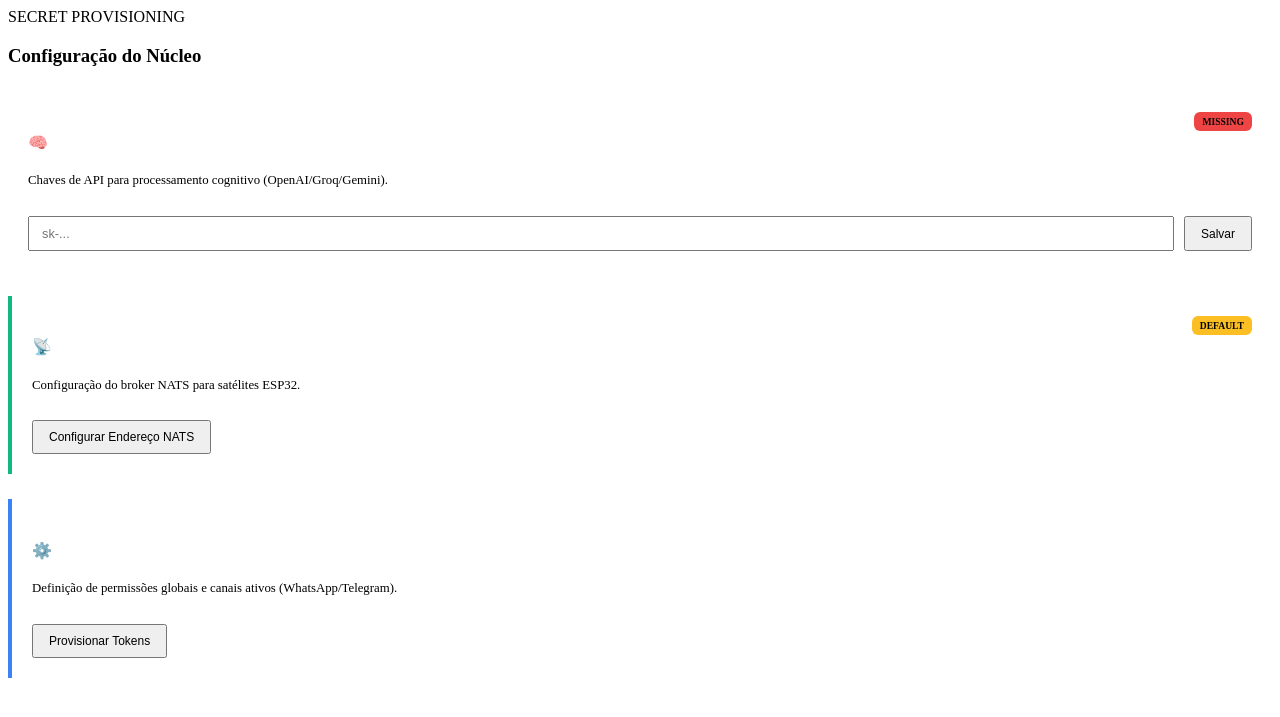
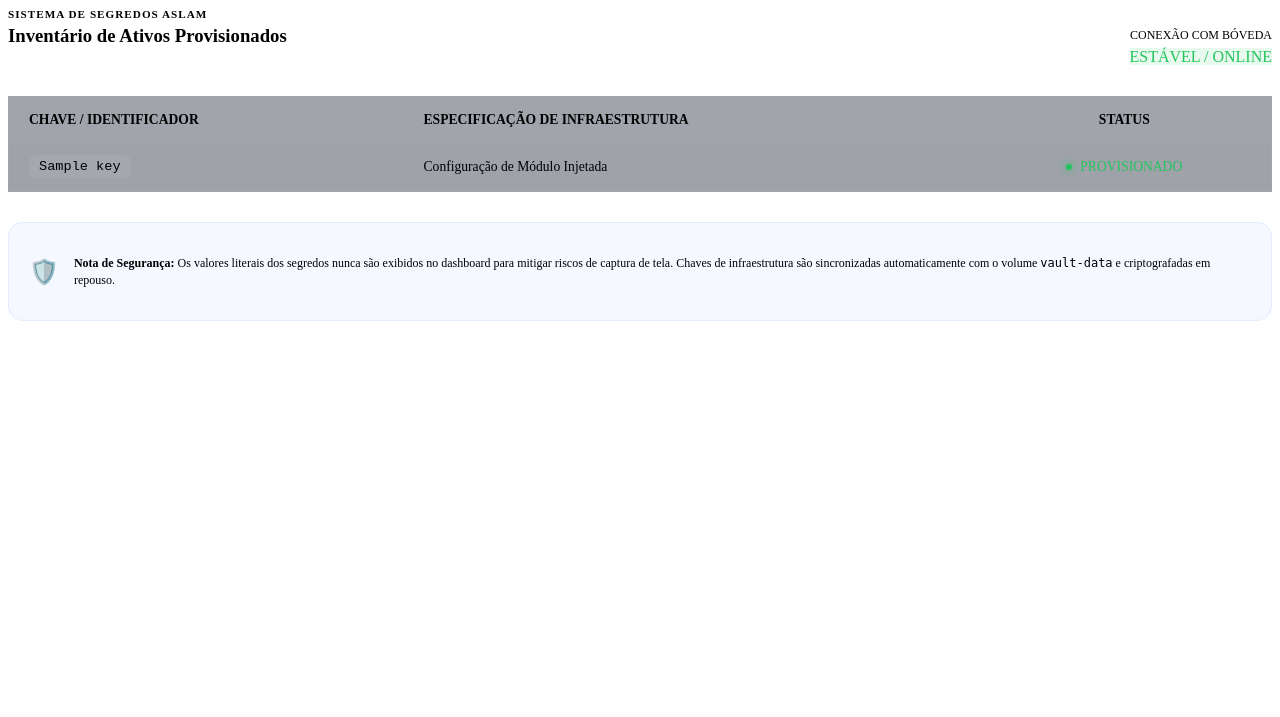
Before and after one commit to AslamSys/mordomo-people, a FastAPI app: template src/templates/vault.html in a window 1280 px wide. Shown: the top 717 px of the page. Run offline with FastAPI, Linux system fonts and the light colour scheme; the template is opened without the code that fills it: most values are stand-ins (such as "Sample title", 1, 10 or a date in 2020); parts of the project's set-up code (start-up, migrations or seed data) failed here and were passed over.

Commit message:
feat: implement vault auto-seeding, technical documentation in secrets, and modular vault UI

```diff
--- a/src/templates/vault.html
+++ b/src/templates/vault.html
@@ -1,49 +1,65 @@
-<div class="provisioning-wizard">
-    <div class="section-label">SECRET PROVISIONING</div>
-    <h3 style="margin-bottom: 25px;">Configuração do Núcleo</h3>
-
-    <div class="setup-list">
-        <!-- Brain Config -->
-        <div class="setup-item glass-card" style="padding: 20px; margin-bottom: 15px; border-left: 4px solid var(--primary);">
-            <div style="display: flex; justify-content: space-between; align-items: flex-start;">
-                <div>
-                    <h4 style="color: white;">🧠 The Brain [LLM]</h4>
-                    <p style="font-size: 0.8rem; color: var(--text-dim);">Chaves de API para processamento cognitivo (OpenAI/Groq/Gemini).</p>
-                </div>
-                <span class="badge" style="background: #ef4444; font-size: 0.6rem;">MISSING</span>
-            </div>
-            <div style="margin-top: 15px; display: flex; gap: 10px;">
-                <input type="password" placeholder="sk-..." class="input-field" style="margin-bottom: 0; padding: 8px 12px; font-size: 0.8rem; flex: 1;">
-                <button class="btn btn-primary" style="padding: 8px 15px; font-size: 0.75rem;">Salvar</button>
-            </div>
+<div class="vault-inventory-wrapper">
+    <!-- Header Summary -->
+    <div style="margin-bottom: 30px; display: flex; justify-content: space-between; align-items: flex-end;">
+        <div>
+            <span style="font-size: 0.7rem; color: var(--primary); font-weight: bold; letter-spacing: 1px;">SISTEMA DE SEGREDOS ASLAM</span>
+            <h3 style="margin-top: 5px;">Inventário de Ativos Provisionados</h3>
         </div>
-
-        <!-- IoT Config -->
-        <div class="setup-item glass-card" style="padding: 20px; margin-bottom: 15px; border-left: 4px solid #10b981;">
-            <div style="display: flex; justify-content: space-between; align-items: flex-start;">
-                <div>
-                    <h4 style="color: white;">📡 Edge Nodes [IoT]</h4>
-                    <p style="font-size: 0.8rem; color: var(--text-dim);">Configuração do broker NATS para satélites ESP32.</p>
-                </div>
-                <span class="badge" style="background: #fbbf24; color: #000; font-size: 0.6rem;">DEFAULT</span>
-            </div>
-            <div style="margin-top: 15px;">
-                <button class="btn btn-outline" style="padding: 8px 15px; font-size: 0.75rem;">Configurar Endereço NATS</button>
-            </div>
-        </div>
-
-        <!-- Orchestrator Config -->
-        <div class="setup-item glass-card" style="padding: 20px; border-left: 4px solid #3b82f6;">
-            <div>
-                <h4 style="color: white;">⚙️ Orchestrator Strategy</h4>
-                <p style="font-size: 0.8rem; color: var(--text-dim);">Definição de permissões globais e canais ativos (WhatsApp/Telegram).</p>
-            </div>
-            <button class="btn btn-outline" style="padding: 8px 15px; font-size: 0.75rem; margin-top: 15px;">Provisionar Tokens</button>
+        <div style="text-align: right;">
+            <div style="font-size: 0.75rem; color: var(--text-dim); margin-bottom: 5px;">CONEXÃO COM BÓVEDA</div>
+            <span class="badge" style="background: rgba(34, 197, 94, 0.1); color: #22c55e;">ESTÁVEL / ONLINE</span>
         </div>
     </div>
+
+    <!-- Inventory Table -->
+    <div class="glass-card" style="padding: 0; overflow: hidden; border: 1px solid #ffffff08; background: rgba(15, 23, 42, 0.4);">
+        <table style="width: 100%; border-collapse: collapse; font-size: 0.85rem;">
+            <thead>
+                <tr style="text-align: left; color: var(--text-dim); background: rgba(255,255,255,0.02); border-bottom: 1px solid #ffffff08;">
+                    <th style="padding: 15px 20px;">CHAVE / IDENTIFICADOR</th>
+                    <th style="padding: 15px 20px;">ESPECIFICAÇÃO DE INFRAESTRUTURA</th>
+                    <th style="padding: 15px 20px; text-align: center;">STATUS</th>
+                </tr>
+            </thead>
+            <tbody>
+                {% for key, status in vault.items() %}
+                <tr style="border-bottom: 1px solid #ffffff05; transition: 0.2s;" onmouseover="this.style.background='rgba(255,255,255,0.02)'" onmouseout="this.style.background='transparent'">
+                    <td style="padding: 15px 20px;">
+                        <code style="background: rgba(255,255,255,0.05); padding: 4px 10px; border-radius: 6px; color: {% if key in ['GROQ_API_KEY', 'BIFROST_API_KEY', 'DATABASE_URL'] %}var(--primary-light){% else %}var(--text-bright){% endif %}; font-family: 'JetBrains Mono', 'Courier New', monospace;">
+                            {{ key }}
+                        </code>
+                    </td>
+                    <td style="padding: 15px 20px; color: var(--text-dim);">
+                        {% if key == 'GROQ_API_KEY' %}Neural Orchestration Redundancy (Cloud Brain)
+                        {% elif key == 'BIFROST_API_KEY' %}Gateway Master Pass (Inter-service Auth)
+                        {% elif key == 'DATABASE_URL' %}PostgreSQL Master Connection (Persistence Layer)
+                        {% elif key == 'PEOPLE_MASTER_KEY' %}AES-256 System Encryption Master Key
+                        {% else %}Configuração de Módulo Injetada{% endif %}
+                    </td>
+                    <td style="padding: 15px 20px; text-align: center;">
+                        {% if status == 'ready' %}
+                        <div style="display: flex; align-items: center; justify-content: center; gap: 8px; color: #22c55e;">
+                            <span style="width: 6px; height: 6px; background: #22c55e; border-radius: 50%; box-shadow: 0 0 8px #22c55e;"></span>
+                            PROVISIONADO
+                        </div>
+                        {% else %}
+                        <div style="display: flex; align-items: center; justify-content: center; gap: 8px; color: #ef4444;">
+                            <span style="width: 6px; height: 6px; background: #ef4444; border-radius: 50%;"></span>
+                            AUSENTE
+                        </div>
+                        {% endif %}
+                    </td>
+                </tr>
+                {% endfor %}
+            </tbody>
+        </table>
+    </div>
+
+    <!-- Security Notice -->
+    <div style="margin-top: 30px; padding: 20px; border-radius: 15px; background: rgba(59, 130, 246, 0.05); border: 1px solid rgba(59, 130, 246, 0.1); display: flex; gap: 15px; align-items: center;">
+        <div style="font-size: 1.5rem;">🛡️</div>
+        <p style="font-size: 0.75rem; color: var(--text-dim); line-height: 1.4;">
+            <b>Nota de Segurança:</b> Os valores literais dos segredos nunca são exibidos no dashboard para mitigar riscos de captura de tela. Chaves de infraestrutura são sincronizadas automaticamente com o volume <code>vault-data</code> e criptografadas em repouso.
+        </p>
+    </div>
 </div>
-
-<style>
-    .setup-list { display: flex; flex-direction: column; gap: 10px; }
-    .badge { padding: 4px 8px; border-radius: 6px; font-weight: 800; }
-</style>
```
Also changed, not shown: src/dashboard.py (+90 -7 lines).
